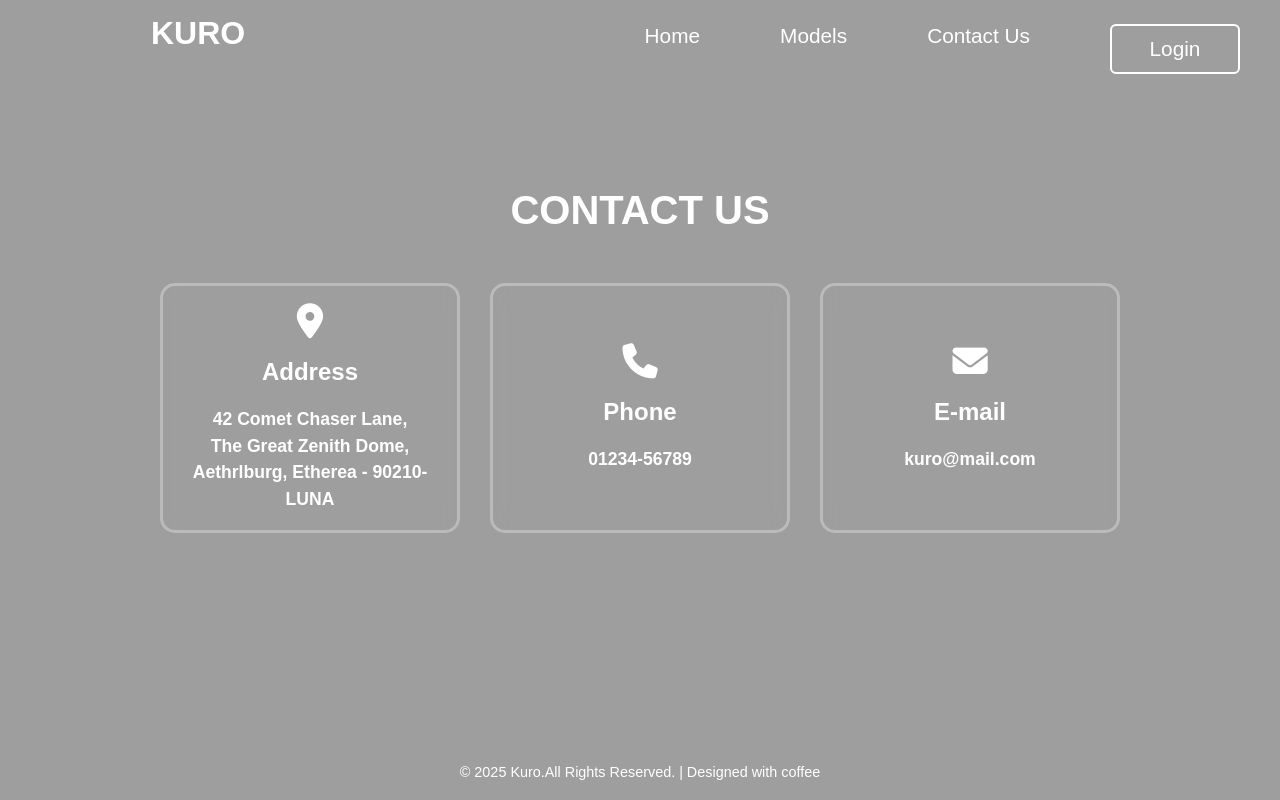
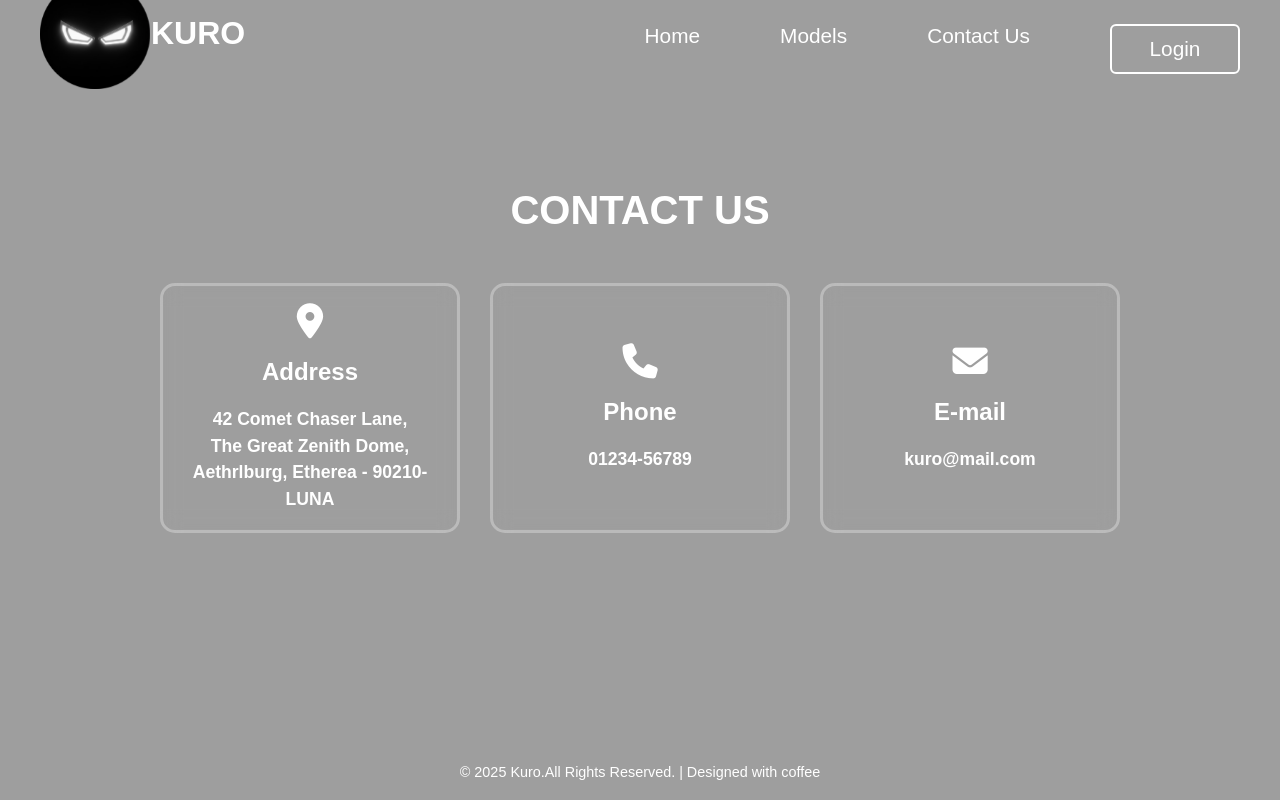
Before and after one commit to jadhavatharv/Kuro, a plain HTML site: page Contact.html in a window 1280 px wide. Drawn offline with Linux system fonts and the light colour scheme; the site is published under a folder, as on GitHub Pages, so addresses that start at the root find nothing.

Commit message:
Contact.css

```diff
--- a/Contact.css
+++ b/Contact.css
@@ -52,7 +52,7 @@ header {
     left: 0;
     width: 110px;
     height: 110px;
-    background: url("/Kuro_Images/Kuro_Logo.png") no-repeat center/cover;
+    background: url("./Kuro_Images/Kuro_Logo.png") no-repeat center/cover;
 }
 
 .navigation {
```
